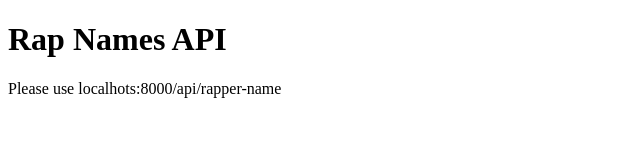
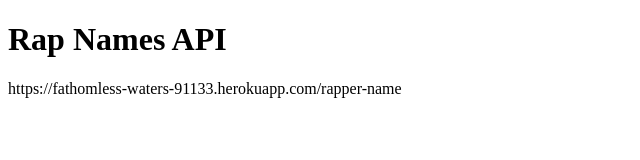
Before and after one commit to nachokal/rap-names-api, a website: page index.html in a window 1280 px wide. Shown: the whole page, without its empty margins (0-640 px from the left). Drawn offline with Linux system fonts and the light colour scheme.

Commit message:
index file changed

```diff
--- a/index.html
+++ b/index.html
@@ -8,6 +8,6 @@
 </head>
 <body>
     <h1>Rap Names API</h1>
-    <p>Please use localhots:8000/api/rapper-name</p>
+    <p>https://fathomless-waters-91133.herokuapp.com/rapper-name</p>
 </body>
 </html>
```
